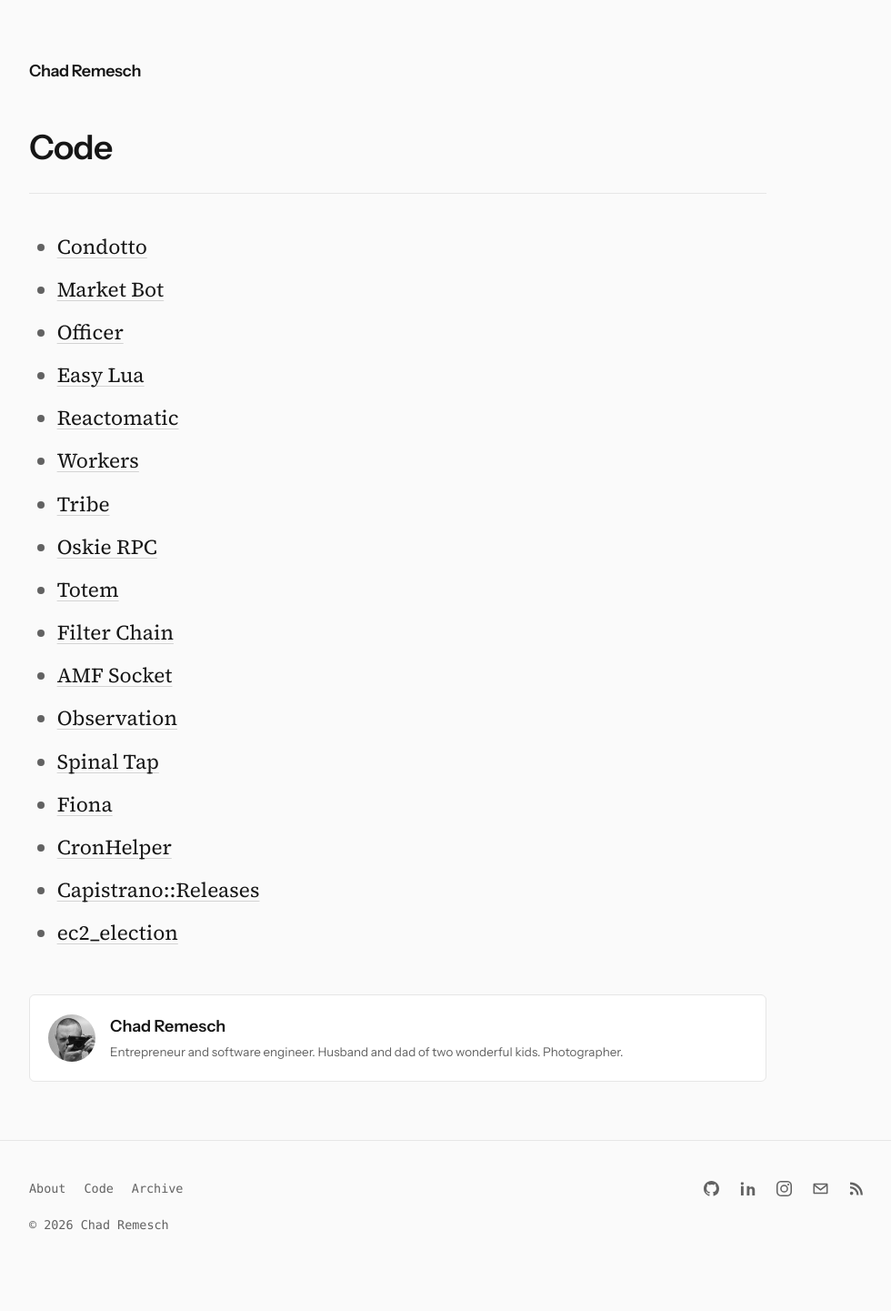
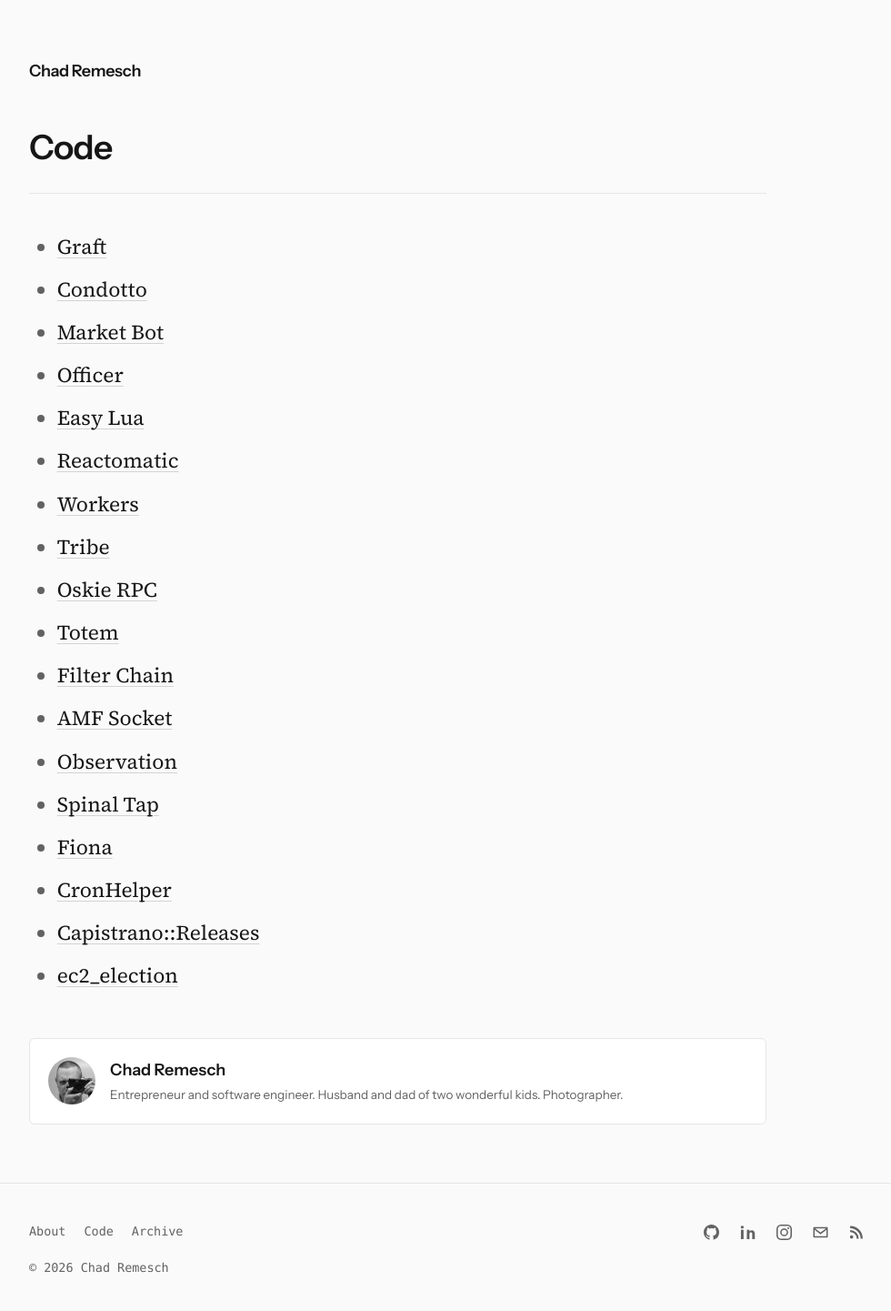
Before and after one commit to chadrem/chadrem.github.io, a Jekyll site: the page built from code/index.md, in a window 1280 px wide. Shown: the whole page at 91% size, without its empty margins (144-1124 px from the left). Built offline with Jekyll 4.4.1, drawn with Linux system fonts in a browser that asks for light colours; before the commit the page ends 1394 px from its top, so only the background shows below that.

Commit message:
Add Graft to the code page

```diff
--- a/code/index.md
+++ b/code/index.md
@@ -5,6 +5,7 @@ comments: false
 share: false
 ---
 
+* [Graft](https://github.com/chadrem/graft)
 * [Condotto](https://github.com/chadrem/condotto)
 * [Market Bot](https://github.com/chadrem/market_bot)
 * [Officer](https://github.com/chadrem/officer)
```
